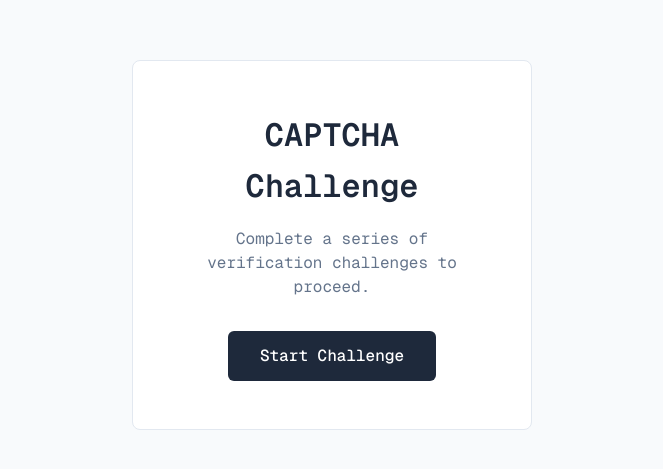
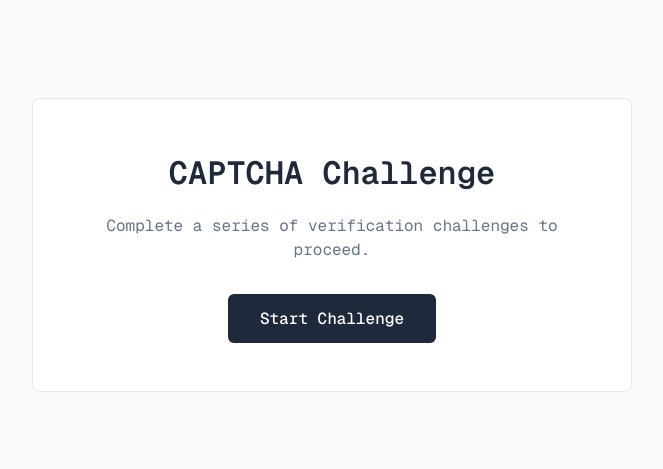
Before and after one commit to johneliud/angul-it, an Angular app: page /home in a window 1280 px wide. Shown: the part 155-624 px from the top of the page, without its empty margins (308-971 px from the left). Built offline with nearby package versions, Linux system fonts and the light colour scheme.

Commit message:
style: increase card max-width and improve h1/h2 selector formatting. This update expands the card container width from 400px to 600px for better content presentation and reformats CSS selector syntax for multiple heading elements to enhance readability and maintainability.

```diff
--- a/src/styles.css
+++ b/src/styles.css
@@ -41,11 +41,12 @@ body {
   border-radius: 8px;
   padding: 48px;
   text-align: center;
-  max-width: 400px;
+  max-width: 600px;
   width: 100%;
 }
 
-.card h1, .card h2 {
+.card h1,
+.card h2 {
   color: var(--text);
   font-weight: 600;
   margin: 0 0 16px 0;
```
